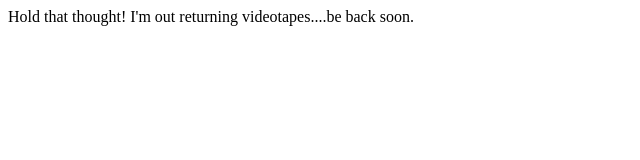
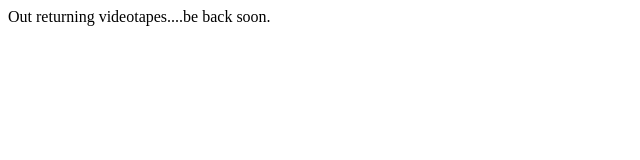
Before and after one commit to hopecrichlow/-, a plain HTML site: page index.html in a window 1280 px wide. Shown: the whole page, without its empty margins (0-640 px from the left). Drawn offline with Linux system fonts and the light colour scheme.

Commit message:
..and again

```diff
--- a/index.html
+++ b/index.html
@@ -4,6 +4,6 @@
   <title>My Portfolio</title>
 </head>
 <body>
-Hold that thought! I'm out returning videotapes....be back soon.
+Out returning videotapes....be back soon.
 </body>
 </html>
```
